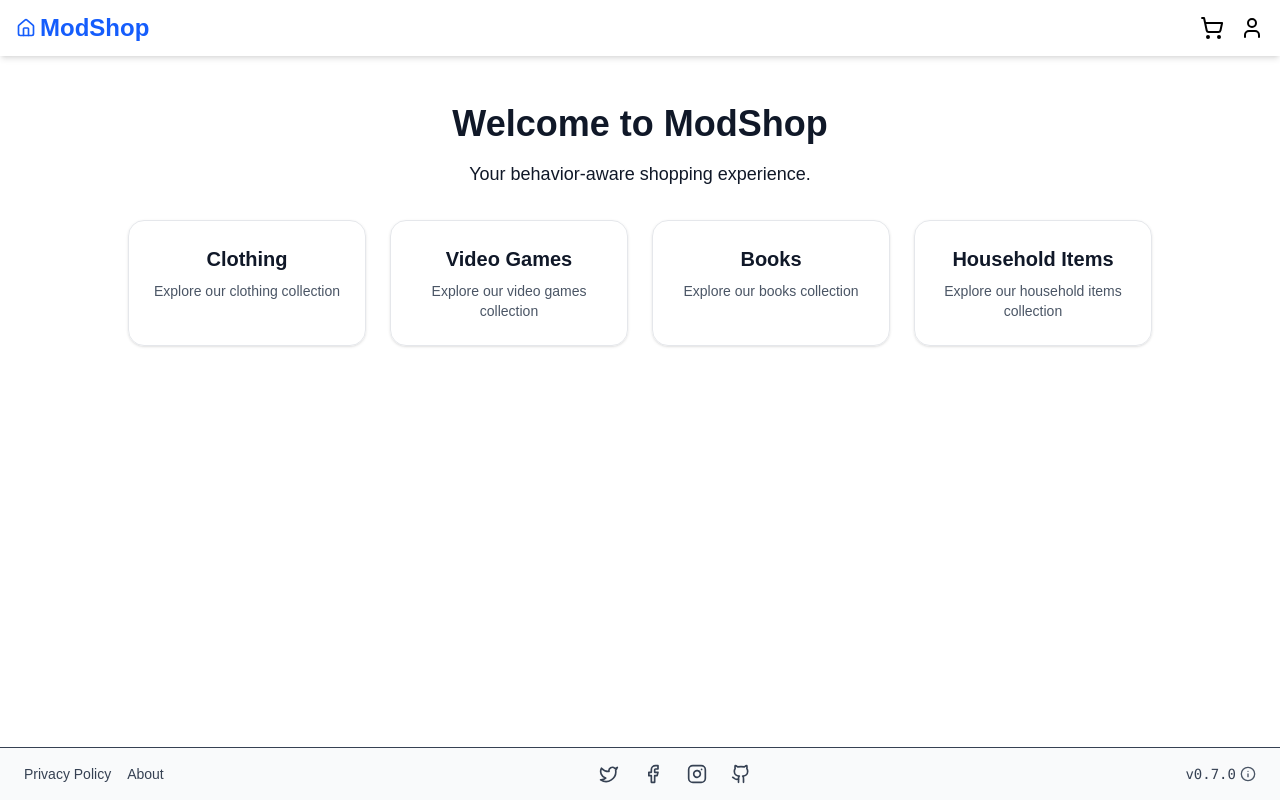
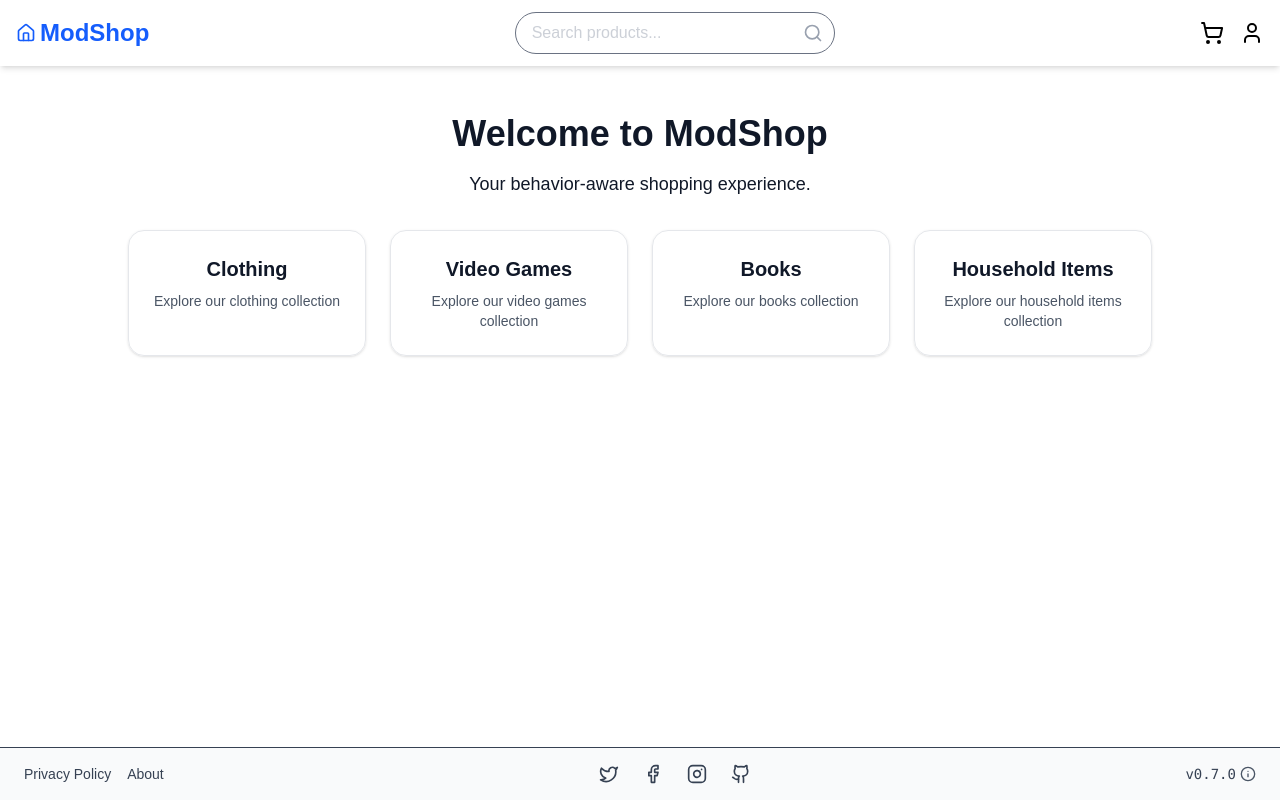
Before and after one commit to alemoraru/modshop, a Next.js app: page / in a window 1280 px wide. Built offline with nearby package versions, Linux system fonts and the light colour scheme; a web font is replaced by a local one.

Commit message:
Include visual search bar

```diff
--- /dev/null
+++ b/src/app/search/page.tsx
@@ -0,0 +1,60 @@
+"use client";
+
+import {useSearchParams} from "next/navigation";
+import {useEffect, useState} from "react";
+import Link from "next/link";
+import Image from "next/image";
+
+interface Product {
+    title: string;
+    slug: string;
+    category: string;
+    price: number;
+    image: string;
+    description: string;
+}
+
+// Placeholder for fetching all products. Will be replaced with real data fetching.
+async function fetchAllProducts(): Promise<Product[]> {
+    // TODO: Replace with real fetch logic
+    return [];
+}
+
+export default function SearchPage() {
+    const searchParams = useSearchParams();
+    const query = searchParams.get("query") || "";
+    const [results, setResults] = useState<Product[]>([]);
+    const [loading, setLoading] = useState(true);
+
+    useEffect(() => {
+        async function searchProducts() {
+            setLoading(true);
+            const allProducts = await fetchAllProducts();
+            // TODO: Add string similarity filtering here
+            setResults(allProducts);
+            setLoading(false);
+        }
+        if (query) searchProducts();
+    }, [query]);
+
+    return (
+        <main className="max-w-5xl mx-auto p-6">
+            <h1 className="text-2xl font-bold mb-4">Search Results for "{query}"</h1>
+            {loading ? (
+                <p>Loading...</p>
+            ) : results.length === 0 ? (
+                <p>No products found.</p>
+            ) : (
+                <div className="grid grid-cols-1 sm:grid-cols-2 md:grid-cols-3 gap-6">
+                    {results.map(product => (
+                        <Link key={product.slug} href={`/product/${product.slug}`} className="block border rounded p-4 hover:shadow-lg transition">
+                            <Image src={product.image} alt={product.title} width={200} height={200} className="w-full h-40 object-cover rounded mb-2" />
+                            <h2 className="font-semibold text-lg">{product.title}</h2>
+                            <p className="text-blue-700 font-bold">€{product.price}</p>
+                        </Link>
+                    ))}
+                </div>
+            )}
+        </main>
+    );
+}
--- a/src/components/Navbar.tsx
+++ b/src/components/Navbar.tsx
@@ -1,9 +1,10 @@
 "use client";
 
 import Link from "next/link";
-import {ShoppingCart, User, Home} from "lucide-react";
+import {ShoppingCart, User, Home, Search} from "lucide-react";
 import {useCart} from "@/context/CartContext";
-import {usePathname} from "next/navigation";
+import {usePathname, useRouter} from "next/navigation";
+import React, {useState} from "react";
 
 /**
  * Navbar component that displays the site logo, a shopping cart icon with item count,
@@ -14,6 +15,14 @@ export default function Navbar() {
     const items = cart?.items ?? [];
     const cartCount = items.reduce((sum, item) => sum + item.quantity, 0);
     const pathname = usePathname();
+    const router = useRouter();
+    const [search, setSearch] = useState("");
+
+    const handleSearchKeyDown = (e: React.KeyboardEvent<HTMLInputElement>) => {
+        if (e.key === "Enter" && search.trim()) {
+            router.push(`/search?query=${encodeURIComponent(search.trim())}`);
+        }
+    };
 
     const segments = pathname.split("/").filter(Boolean);
     const last = segments[segments.length - 1];
@@ -42,6 +51,24 @@ export default function Navbar() {
                 )}
             </div>
 
+            {/* Center: Search bar */}
+            <div className="flex-1 flex justify-center px-2">
+                <div className="relative w-full max-w-xs">
+                    <input
+                        type="text"
+                        value={search}
+                        onChange={e => setSearch(e.target.value)}
+                        onKeyDown={handleSearchKeyDown}
+                        placeholder="Search products..."
+                        className="w-full px-4 py-2 pr-10 border text-gray-400 border-gray-500 rounded-full focus:outline-none focus:ring-2 focus:ring-blue-500 transition-all"
+                        style={{borderRadius: '9999px'}}
+                    />
+                    <span className="absolute right-3 top-1/2 -translate-y-1/2 text-gray-400 pointer-events-none">
+                        <Search className="w-5 h-5"/>
+                    </span>
+                </div>
+            </div>
+
             {/* Right: Cart and Profile */}
             <div className="flex items-center space-x-4 shrink-0">
                 <Link href="/cart" className="relative cursor-pointer group text-black">
```
